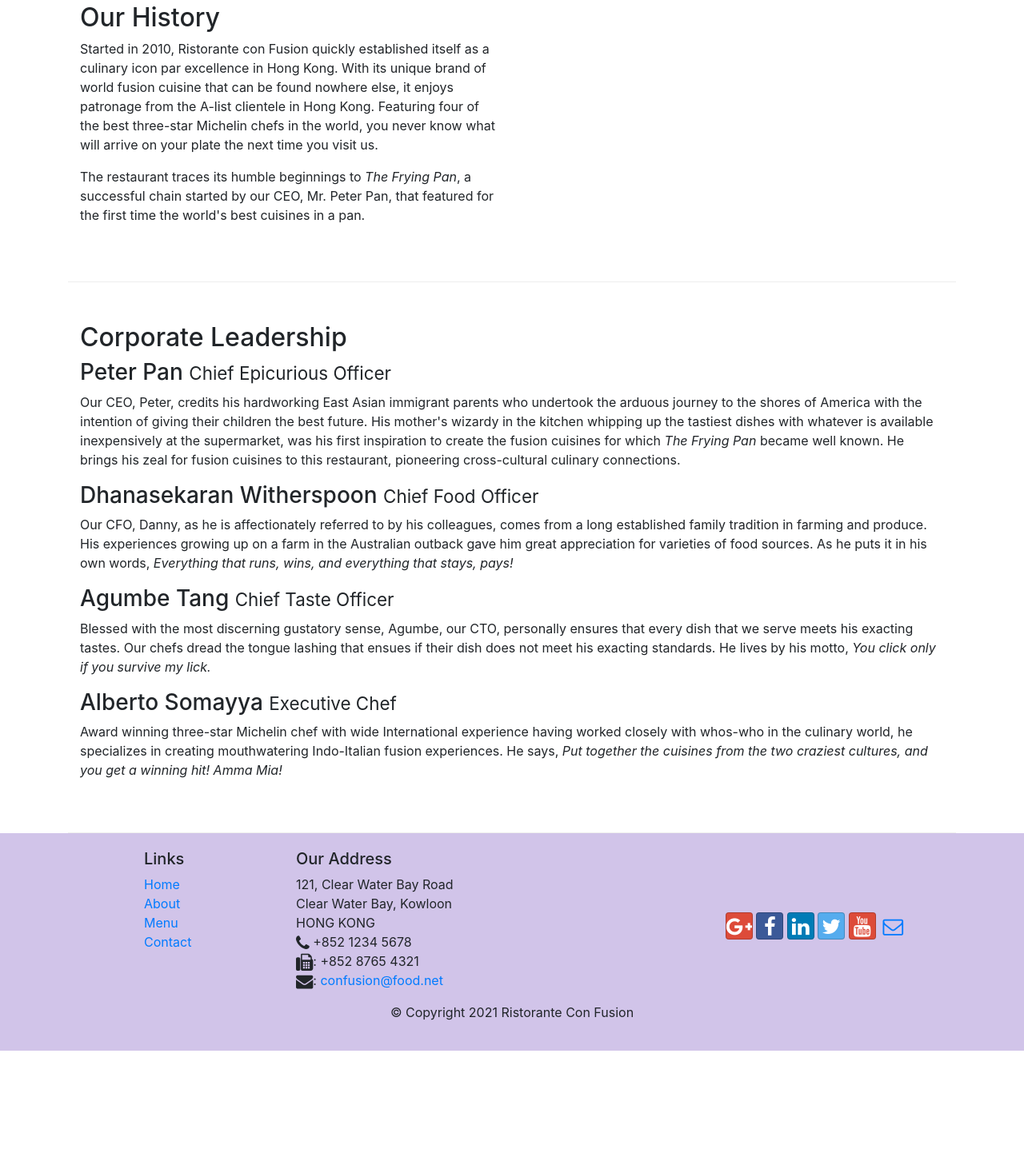
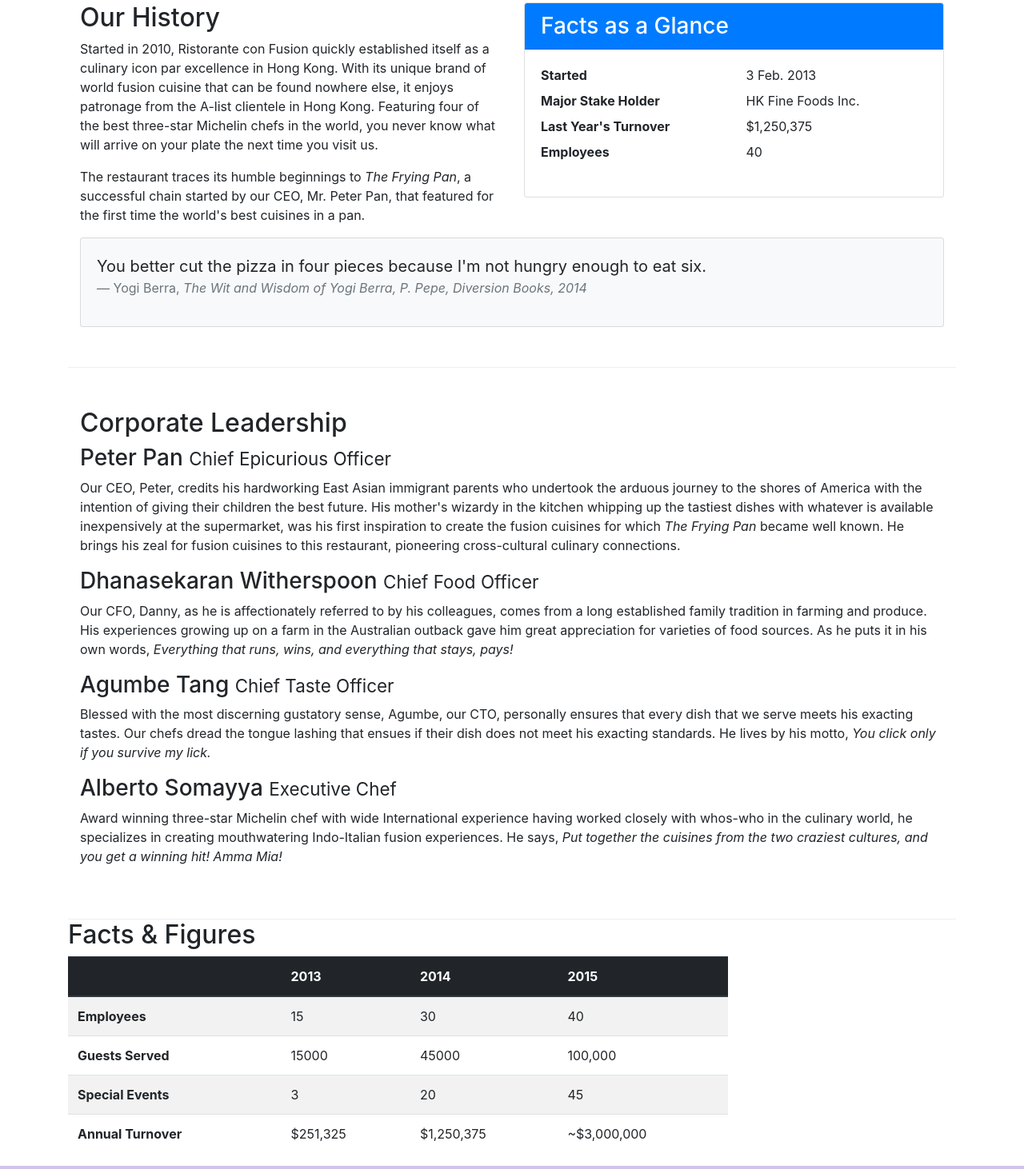
Before and after one commit to faiqalii/BASICWEB, a website: page aboutus.html in a window 1280 px wide. Shown: the part 462-1924 px from the top of the page at 80% size. Before the commit the page ends 1776 px from the top, so only its background shows below. Drawn offline with nearby package versions, Linux system fonts and the light colour scheme.

Commit message:
tables and cards

```diff
--- a/aboutus.html
+++ b/aboutus.html
@@ -23,13 +23,13 @@
             <button class="navbar-toggler" type="button" data-toggle="collapse" data-target="#Navbar">
                 <span class="navbar-toggler-icon"></span>
             </button>
+            <a class="navbar-brand" href="#">Ristorante Con Fusion</a>
             <div class="collapse navbar-collapse" id="Navbar">
-                <a class="navbar-brand mr-auto" href="#">Ristorante Con Fusion</a>
                 <ul class="navbar-nav mr-auto">
-                    <li class="nav-item"><a class="nav-link" href="./index.html"><span class="fa fa-home fa-lg"></span>Home</a></li>
-                    <li class="nav-item active"><a class="nav-link" href="#"><span class="fa fa-info fa-lg"></span>About</a></li>
-                    <li class="nav-item"><a class="nav-link" href="#"><span class="fa fa-list fa-lg"></span>Menu</a></li>
-                    <li class="nav-item"><a class="nav-link" href="./contactus.html"><span class="fa fa-address-card fa-lg"></span>Contact</a></li>
+                    <li class="nav-item"><a class="nav-link" href="./index.html"><span class="fa fa-home fa-lg"></span> Home</a></li>
+                    <li class="nav-item active"><a class="nav-link" href="#"><span class="fa fa-info fa-lg"></span> About</a></li>
+                    <li class="nav-item"><a class="nav-link" href="#"><span class="fa fa-list fa-lg"></span> Menu</a></li>
+                    <li class="nav-item"><a class="nav-link" href="./contactus.html"><span class="fa fa-address-card fa-lg"></span> Contact</a></li>
                 </ul>
             </div>
         </div>
@@ -66,7 +66,34 @@
                 <p>Started in 2010, Ristorante con Fusion quickly established itself as a culinary icon par excellence in Hong Kong. With its unique brand of world fusion cuisine that can be found nowhere else, it enjoys patronage from the A-list clientele in Hong Kong.  Featuring four of the best three-star Michelin chefs in the world, you never know what will arrive on your plate the next time you visit us.</p>
                 <p>The restaurant traces its humble beginnings to <em>The Frying Pan</em>, a successful chain started by our CEO, Mr. Peter Pan, that featured for the first time the world's best cuisines in a pan.</p>
             </div>
-            <div>
+            <div class="col-sm">
+                <div class="card">
+                    <h3 class="card-header bg-primary text-white">Facts as a Glance</h3>
+                    <div class="card-body">
+                        <dl class="row">
+                            <dt class="col-6">Started</dt>
+                            <dd class="col-6">3 Feb. 2013</dd>
+                            <dt class="col-6">Major Stake Holder</dt>
+                            <dd class="col-6">HK Fine Foods Inc.</dd>
+                            <dt class="col-6">Last Year's Turnover</dt>
+                            <dd class="col-6">$1,250,375</dd>
+                            <dt class="col-6">Employees</dt>
+                            <dd class="col-6">40</dd>
+                        </dl>
+                    </div>
+                </div>
+            </div>
+            <div class="col-12">
+                <div class="card card-body bg-light">
+                    <blockquote class="blockquote">
+                        <p class="mb-0">You better cut the pizza in four pieces because
+                            I'm not hungry enough to eat six.</p>
+                        <footer class="blockquote-footer">Yogi Berra,
+                            <cite title="Source Title">The Wit and Wisdom of Yogi Berra,
+                            P. Pepe, Diversion Books, 2014</cite>
+                        </footer>
+                    </blockquote>
+                </div>
             </div>
         </div>
 
@@ -84,6 +111,50 @@
                 <p class="d-none d-sm-block">Award winning three-star Michelin chef with wide International experience having worked closely with whos-who in the culinary world, he specializes in creating mouthwatering Indo-Italian fusion experiences. He says, <em>Put together the cuisines from the two craziest cultures, and you get a winning hit! Amma Mia!</em></p>
             </div>
        </div>
+       <div class="row row-content">
+           <div class="col-12 col-sm-9">
+               <h2> Facts &amp; Figures</h2>
+               <div class="table-responsive">
+                <table class="table table-striped">
+                    <thead class="thead-dark">
+                        <tr>
+                            <th>&nbsp;</th>
+                            <th>2013</th>
+                            <th>2014</th>
+                            <th>2015</th>
+                        </tr>
+                    </thead>
+                    <tbody>
+                        <tr>
+                            <th>Employees</th>
+                            <td>15</td>
+                            <td>30</td>
+                            <td>40</td>
+                        </tr>
+                        <tr>
+                            <th>Guests Served</th>
+                            <td>15000</td>
+                            <td>45000</td>
+                            <td>100,000</td>
+                        </tr>
+                        <tr>
+                            <th>Special Events</th>
+                            <td>3</td>
+                            <td>20</td>
+                            <td>45</td>
+                        </tr>
+                        <tr>
+                            <th>Annual Turnover</th>
+                            <td>$251,325</td>
+                            <td>$1,250,375</td>
+                            <td>~$3,000,000</td>
+                        </tr>
+                    </tbody>
+                </table>
+               </div>
+            </div>
+
+        </div>
 
     </div>
 
```
Also changed, not shown: index.html (+5 -5 lines).
